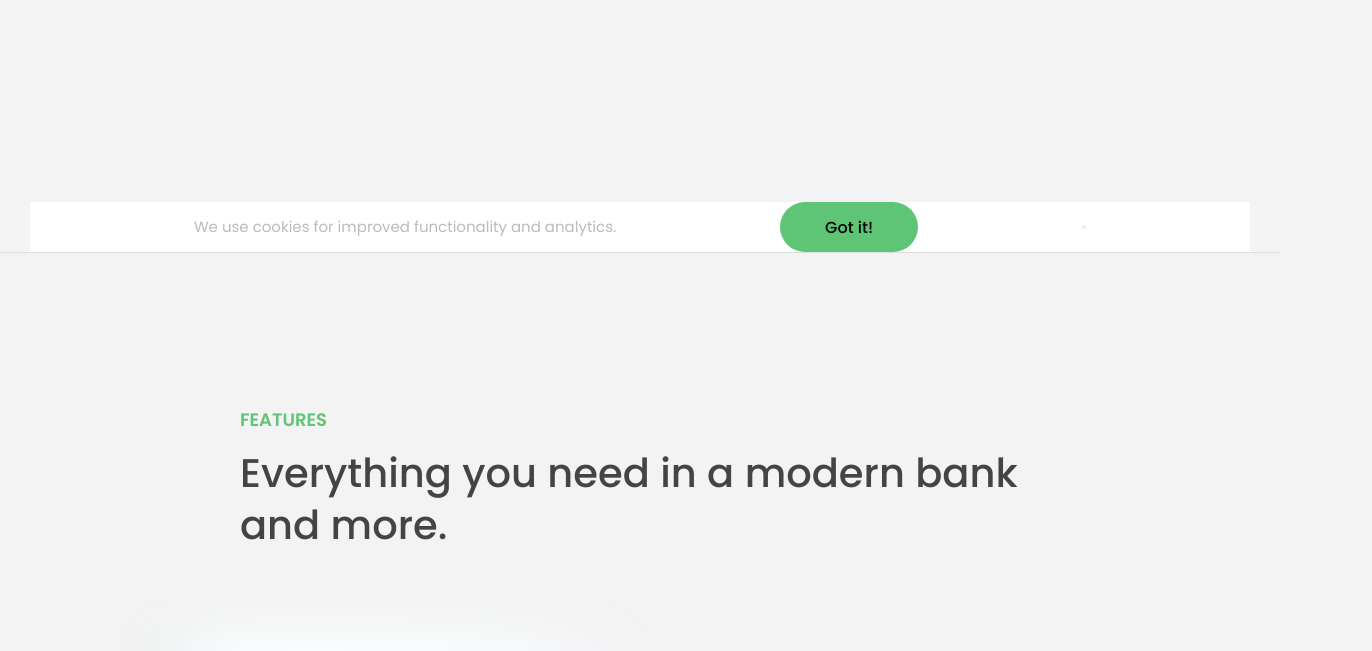
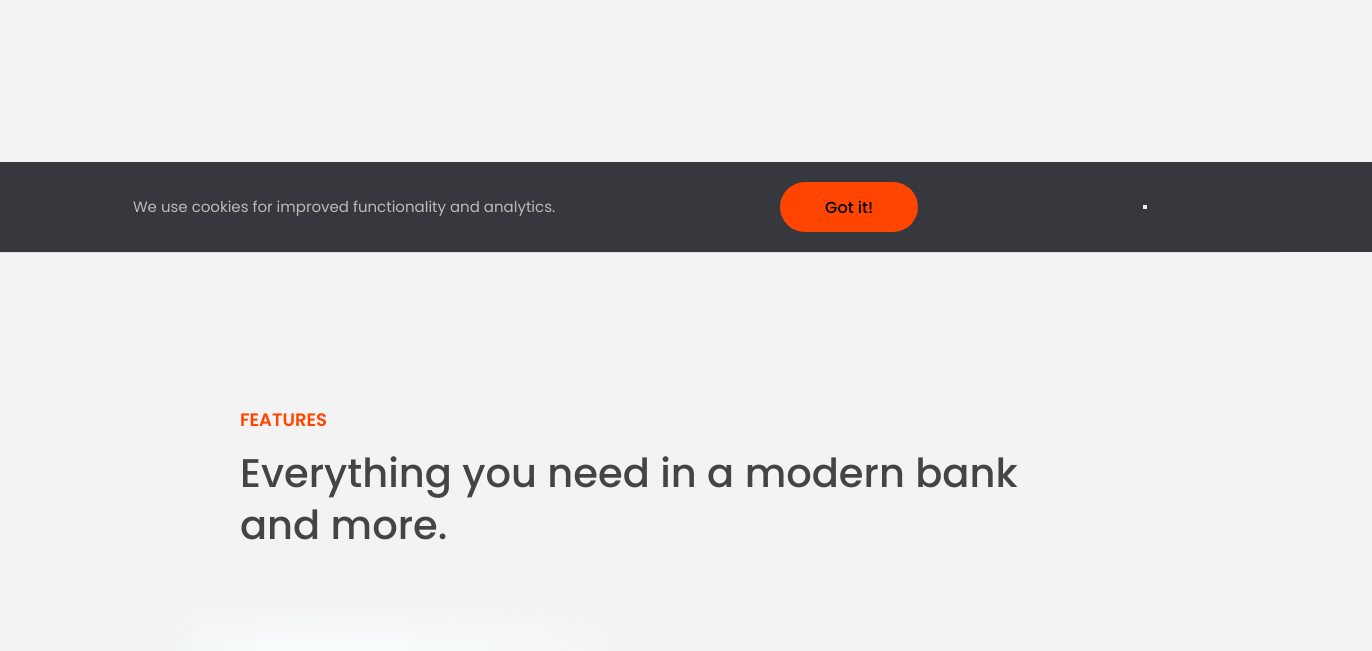
Before and after one commit to rahulgotrekiya/js-learning-journey, a plain HTML site: page 13-Advanced-DOM-Bankist/index.html in a window 1280 px wide. Shown: the part 548-1199 px from the top of the page, 1372 px wide, since content can reach past the window. Drawn offline with Linux system fonts and the light colour scheme.

Commit message:
Styles, Attributes and Classes

```diff
--- a/13-Advanced-DOM-Bankist/index.html
+++ b/13-Advanced-DOM-Bankist/index.html
@@ -21,6 +21,8 @@
           alt="Bankist logo"
           class="nav__logo"
           id="logo"
+          designer="Jonas"
+          data-version-number="3.0"
         />
         <ul class="nav__links">
           <li class="nav__item">
--- a/13-Advanced-DOM-Bankist/script.js
+++ b/13-Advanced-DOM-Bankist/script.js
@@ -70,3 +70,53 @@ document
     // message.remove();
     message.parentElement.removeChild(message);
   });
+
+/* ------------------------------ */
+// Styles, Attributes and Classes
+/* ------------------------------ */
+
+// Styles
+message.style.backgroundColor = '#37383d';
+message.style.width = '120%';
+
+console.log(message.style.width);
+console.log(message.style.backgroundColor);
+
+console.log(getComputedStyle(message).color);
+console.log(getComputedStyle(message).height);
+
+message.style.height =
+  Number.parseFloat(getComputedStyle(message).height, 10) + 40 + 'px';
+
+document.documentElement.style.setProperty('--color-primary', 'orangered');
+
+// Attributes
+const logo = document.querySelector('.nav__logo');
+console.log(logo.alt);
+console.log(logo.className);
+
+logo.alt = 'Beautiful minimalist logo';
+
+// Non-standard
+console.log(logo.designer);
+console.log(logo.getAttribute('designer'));
+logo.setAttribute('company', 'Bankist');
+
+console.log(logo.src);
+console.log(logo.getAttribute('src'));
+
+const link = document.querySelector('.nav__link--btn');
+console.log(link.href);
+console.log(link.getAttribute('href'));
+
+// Data Attribute
+console.log(logo.dataset.versionNumber);
+
+// Classes
+logo.classList.add('c', 'j');
+logo.classList.remove('c', 'j');
+logo.classList.toggle('c');
+logo.classList.contains('c'); // not includes
+
+// Don't use
+// logo.className = 'Rahul';
```
